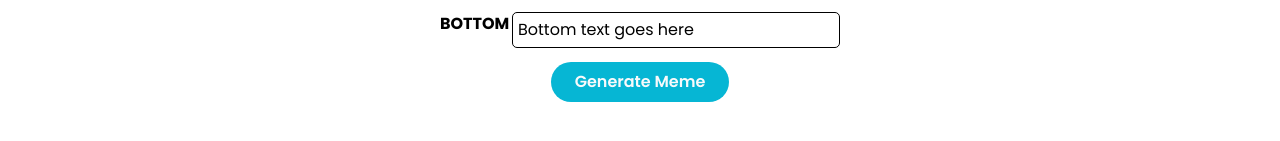
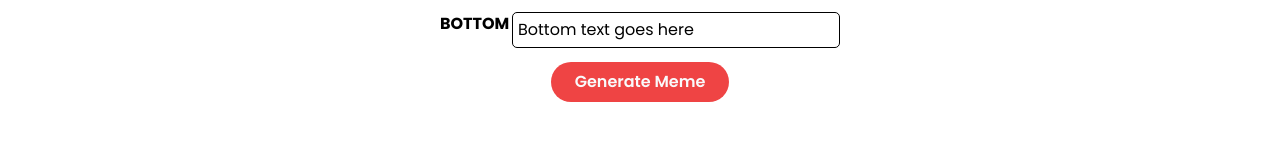
Before and after one commit to padhi190/meme-studio, a Next.js app: page / in a window 1280 px wide. Shown: the part 631-772 px from the top of the page. Built offline with nearby package versions, Linux system fonts and the light colour scheme; no server answers.

Commit message:
button color change

```diff
--- a/components/MemeGenerator.js
+++ b/components/MemeGenerator.js
@@ -84,7 +84,7 @@ class MemeGenerator extends Component {
 							onChange={this.handleChange}
 						/>
 					</div>
-				<button className="font-semibold bg-cyan-500 hover:bg-cyan-400 text-gray-50 px-6 py-2 rounded-full cursor-pointer">Generate Meme</button>
+				<button className="font-semibold bg-red-500 hover:bg-cyan-400 text-gray-50 px-6 py-2 rounded-full cursor-pointer">Generate Meme</button>
 			</form>
 		</>
 	)}
```
